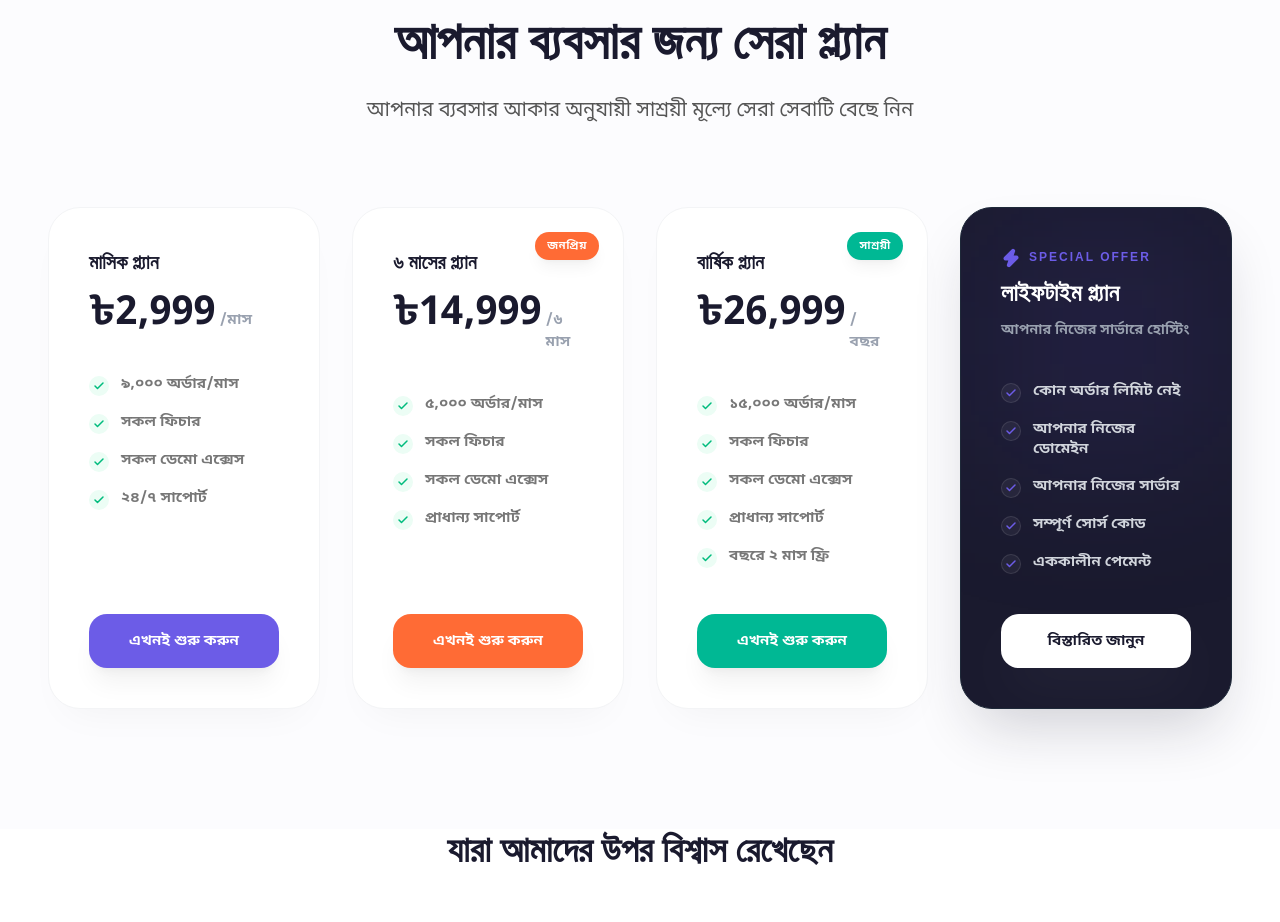
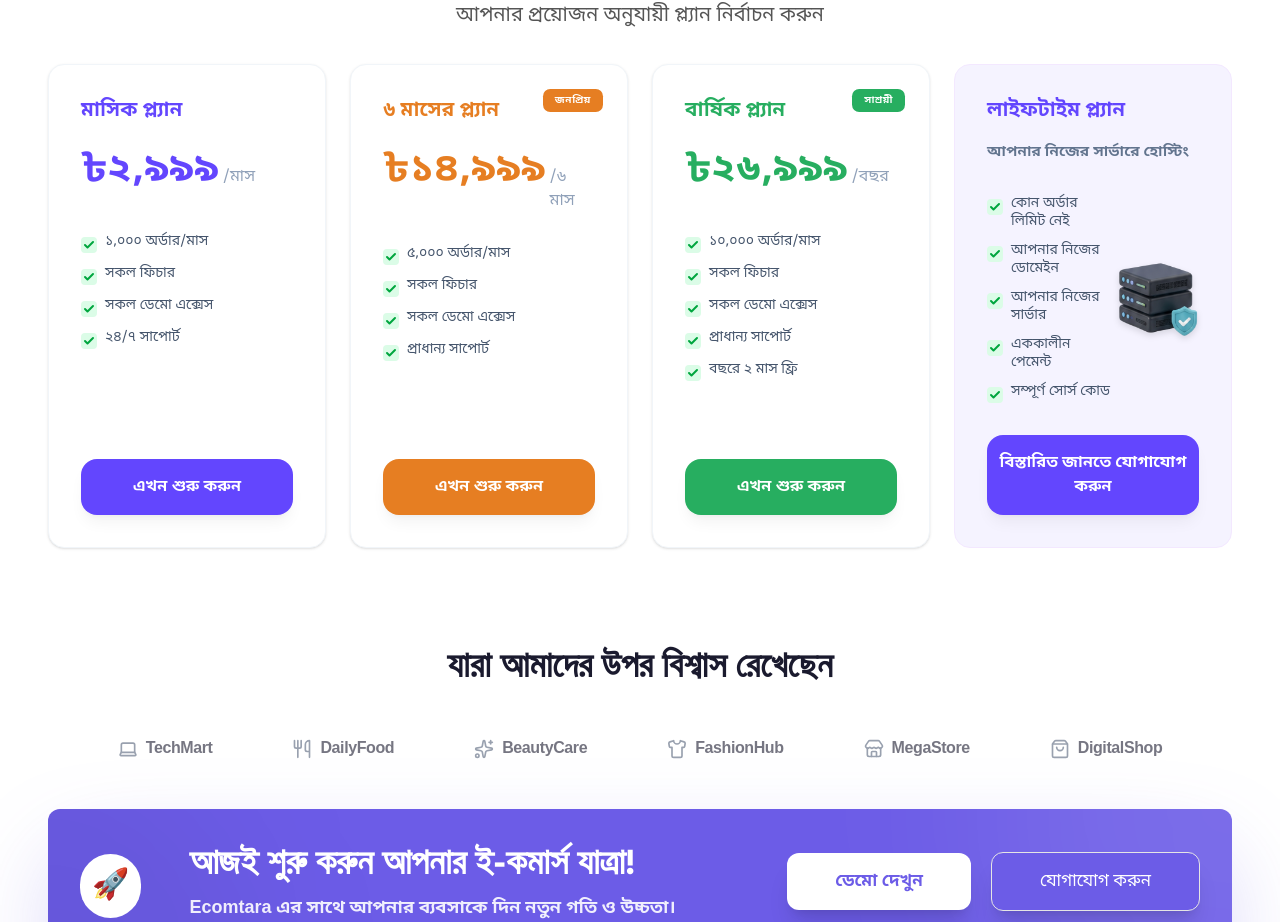
Before and after one commit to Israt-Nisha/Ecomtara, a Next.js app: page / in a window 1280 px wide. Shown: the part 2042-2964 px from the top of the page. Built offline with nearby package versions, Linux system fonts and the light colour scheme.

Commit message:
PricingSection update

```diff
--- a/src/app/page.tsx
+++ b/src/app/page.tsx
@@ -19,7 +19,7 @@ export default function Home() {
       <PricingSection />
       <TrustedSection />
       <CTABanner />
-      <Footer />
+      {/* <Footer /> */}
     </main>
   );
 }
--- a/src/components/CTABanner.tsx
+++ b/src/components/CTABanner.tsx
@@ -5,51 +5,44 @@ import { ArrowRight, MessageCircle } from "lucide-react";
 
 export default function CTABanner() {
   return (
-    <section id="contact" className="section-padding bg-white">
+    <section id="contact" className="py-8 bg-white">
       <div className="container-custom">
-        <div className="relative bg-[#6C5CE7] rounded-[40px] p-10 lg:p-20 overflow-hidden group shadow-[0_40px_100px_-20px_rgba(108,92,231,0.4)]">
+        <div className="relative bg-[#6C5CE7] rounded-xl p-4 lg:p-8 overflow-hidden group shadow-[0_40px_100px_-20px_rgba(108,92,231,0.4)]">
 
           {/* Background Decorations */}
           <div className="absolute top-0 right-0 w-[500px] h-[500px] bg-white/10 rounded-full blur-[100px] -mr-[250px] -mt-[250px] transition-transform duration-1000 group-hover:scale-110" />
           <div className="absolute bottom-0 left-0 w-[400px] h-[400px] bg-black/5 rounded-full blur-[80px] -ml-[200px] -mb-[200px]" />
 
           <div className="relative z-10 flex flex-col lg:flex-row items-center justify-between gap-12">
+            <div className="mt-2">
+              <span className="text-3xl bg-white p-3 rounded-full">🚀</span>
+            </div>
 
             {/* Center: Text */}
-            <div className="flex-1 text-center lg:text-left space-y-6">
-              <div className="inline-flex items-center gap-2 bg-white/10 text-white px-4 py-1.5 rounded-full text-sm font-black border border-white/20 backdrop-blur-md uppercase tracking-[1px]">
-                Ready to Grow?
-              </div>
-              <h2 className="text-[32px] sm:text-[44px] lg:text-[54px] font-black text-white leading-tight font-heading">
-                আজই শুরু করুন আপনার <br className="hidden lg:block" /> ই-কমার্স যাত্রা!
+            <div className="flex-1 text-center lg:text-left space-y-2">
+
+              <h2 className="text-2xl sm:text-3xl lg:text-4xl font-black text-white leading-tight font-heading">
+                আজই শুরু করুন আপনার ই-কমার্স যাত্রা!
               </h2>
-              <p className="text-white/90 text-lg lg:text-[22px] font-bold font-sans max-w-xl">
+              <p className="text-white/90 text-lg lg:text- font-bold font-sans max-w-xl">
                 Ecomtara এর সাথে আপনার ব্যবসাকে দিন নতুন গতি ও উচ্চতা।
               </p>
             </div>
 
             {/* Right: Buttons & Illustration */}
             <div className="flex flex-col items-center lg:items-end gap-10 shrink-0">
-               {/* Rocket Illustration with glow */}
-               <div className="relative">
-                  <div className="w-24 h-24 lg:w-36 lg:h-36 bg-white/10 backdrop-blur-2xl border border-white/20 rounded-[40px] flex items-center justify-center shadow-2xl relative z-10 group-hover:-translate-y-4 transition-transform duration-700 ease-out">
-                    <span className="text-5xl lg:text-7xl drop-shadow-2xl">🚀</span>
-                  </div>
-                  <div className="absolute inset-0 bg-white/20 blur-3xl rounded-full scale-150 animate-pulse" />
-               </div>
-
               <div className="flex flex-col sm:flex-row items-center gap-5">
                 <Link
                   href="#demo"
-                    className="bg-white text-[#6C5CE7] font-black px-12 py-5 rounded-2xl shadow-2xl shadow-black/10 hover:scale-105 active:scale-95 transition-all text-[17px] font-sans"
+                  className="bg-white text-[#6C5CE7] font-black px-12 py-4 rounded-xl shadow-xl shadow-black/10 hover:scale-105 active:scale-95 transition-all text-[17px] font-sans"
                 >
                   ডেমো দেখুন
                 </Link>
                 <Link
                   href="#contact"
-                    className="bg-[#1a1a2e] text-white font-black px-12 py-5 rounded-2xl shadow-2xl shadow-black/10 hover:scale-105 active:scale-95 transition-all text-[17px] flex items-center gap-2 font-sans"
+                  className="bg-[#6C5CE7] text-white font-white border border-2-white px-12 py-4 rounded-xl shadow-xl shadow-black/10 hover:scale-105 active:scale-95 transition-all text-[17px] flex items-center gap-2 font-sans"
                 >
-                    <MessageCircle className="w-5 h-5 fill-white" />
+
                   যোগাযোগ করুন
                 </Link>
               </div>
--- a/src/components/PricingSection.tsx
+++ b/src/components/PricingSection.tsx
@@ -1,132 +1,157 @@
-import { Check, Zap } from "lucide-react";
-import Image from "next/image";
+import React from 'react';
+import { Check } from 'lucide-react';
+import Image from 'next/image';
 
-const plans = [
+interface PricingPlan {
+  name: string;
+  price: string;
+  duration: string;
+  features: string[];
+  buttonText: string;
+  badge?: string;
+  badgeColor?: string;
+  isCustom?: boolean;
+  themeColor: string;
+}
+
+const plans: PricingPlan[] = [
   {
     name: "মাসিক প্ল্যান",
-    price: "৳2,999",
-    period: "/মাস",
-    features: ["৯,০০০ অর্ডার/মাস", "সকল ফিচার", "সকল ডেমো এক্সেস", "২৪/৭ সাপোর্ট"],
-    btnClass: "bg-[#6C5CE7] hover:bg-[#5A4AD1]",
-    borderTop: "border-t-[#6C5CE7]",
-    badge: null,
+    price: "২,৯৯৯",
+    duration: "/মাস",
+    features: ["১,০০০ অর্ডার/মাস", "সকল ফিচার", "সকল ডেমো এক্সেস", "২৪/৭ সাপোর্ট"],
+    buttonText: "এখন শুরু করুন",
+    themeColor: "text-[#6346FE]",
   },
   {
     name: "৬ মাসের প্ল্যান",
-    price: "৳14,999",
-    period: "/৬ মাস",
+    price: "১৪,৯৯৯",
+    duration: "/৬ মাস",
     features: ["৫,০০০ অর্ডার/মাস", "সকল ফিচার", "সকল ডেমো এক্সেস", "প্রাধান্য সাপোর্ট"],
-    btnClass: "bg-[#FF6B35] hover:bg-[#E85A24]",
-    borderTop: "border-t-[#FF6B35]",
+    buttonText: "এখন শুরু করুন",
     badge: "জনপ্রিয়",
-    badgeBg: "bg-[#FF6B35]",
+    badgeColor: "bg-[#E67E22]",
+    themeColor: "text-[#E67E22]",
   },
   {
     name: "বার্ষিক প্ল্যান",
-    price: "৳26,999",
-    period: "/বছর",
-    features: ["১৫,০০০ অর্ডার/মাস", "সকল ফিচার", "সকল ডেমো এক্সেস", "প্রাধান্য সাপোর্ট", "বছরে ২ মাস ফ্রি"],
-    btnClass: "bg-[#00B894] hover:bg-[#00A383]",
-    borderTop: "border-t-[#00B894]",
+    price: "২৬,৯৯৯",
+    duration: "/বছর",
+    features: ["১০,০০০ অর্ডার/মাস", "সকল ফিচার", "সকল ডেমো এক্সেস", "প্রাধান্য সাপোর্ট", "বছরে ২ মাস ফ্রি"],
+    buttonText: "এখন শুরু করুন",
     badge: "সাশ্রয়ী",
-    badgeBg: "bg-[#00B894]",
+    badgeColor: "bg-[#27AE60]",
+    themeColor: "text-[#27AE60]",
+  },
+  {
+    name: "লাইফটাইম প্ল্যান",
+    price: "",
+    duration: "",
+    features: ["কোন অর্ডার লিমিট নেই", "আপনার নিজের ডোমেইন", "আপনার নিজের সার্ভার", "এককালীন পেমেন্ট", "সম্পূর্ণ সোর্স কোড"],
+    buttonText: "বিস্তারিত জানতে যোগাযোগ করুন",
+    isCustom: true,
+    themeColor: "text-[#6346FE]",
   },
 ];
 
-export default function PricingSection() {
+const PricingSection: React.FC = () => {
   return (
-    <section id="pricing" className="section-padding bg-[#FCFCFE]">
+    <section className="section py-24" id="pricing">
       <div className="container-custom">
-        {/* Header */}
-        <div className="text-center mb-20 space-y-5">
-          <div className="inline-flex items-center gap-2 bg-[#6C5CE7]/5 text-[#6C5CE7] px-4 py-1.5 rounded-full text-sm font-bold border border-[#6C5CE7]/10">
-            💎 মূল্য পরিকল্পনা
-          </div>
-          <h2 className="text-[36px] sm:text-[44px] lg:text-[52px] font-black text-[#1a1a2e] leading-tight font-heading">
-            আপনার ব্যবসার জন্য সেরা প্ল্যান
+        <div className="text-center mb-8 space-y-2">
+          <h2 className="text-[32px] sm:text-[42px] lg:text-[48px] font-[900] text-[#1a1a2e] leading-tight font-noto tracking-tight">
+            SaaS মূল্য পরিকল্পনা
           </h2>
-          <p className="text-[#555] text-lg lg:text-[20px] font-medium max-w-2xl mx-auto font-sans">
-            আপনার ব্যবসার আকার অনুযায়ী সাশ্রয়ী মূল্যে সেরা সেবাটি বেছে নিন
+          <p className="text-[#555] text-lg lg:text-[20px] font-medium max-w-2xl mx-auto font-hind">
+            আপনার প্রয়োজন অনুযায়ী প্ল্যান নির্বাচন করুন
           </p>
         </div>
 
-        <div className="grid grid-cols-1 md:grid-cols-2 lg:grid-cols-4 gap-8 lg:gap-6 xl:gap-8">
-          {/* Subscription Cards */}
-          {plans.map((plan, i) => (
+        <div className="grid grid-cols-1 md:grid-cols-2 lg:grid-cols-4 gap-6 items-stretch">
+          {plans.map((plan, index) => (
             <div
-              key={i}
-              className="bg-white rounded-[32px] p-8 xl:p-10 border border-gray-100 shadow-[0_20px_40px_-20px_rgba(0,0,0,0.05)] flex flex-col relative group hover:-translate-y-3 transition-all duration-700"
+              key={index}
+              className={`relative flex flex-col p-8 rounded-2xl border transition-all duration-500 hover:-translate-y-2 ${plan.isCustom
+                ? 'bg-[#F5F3FF] border-purple-100'
+                : 'bg-white border-slate-100 shadow-sm hover:shadow-xl'
+                }`}
             >
               {plan.badge && (
-                <span className={`absolute top-6 right-6 ${plan.badgeBg} text-white text-[11px] font-black px-3 py-1.5 rounded-full uppercase tracking-wider shadow-lg shadow-black/5`}>
+                <div className={`absolute top-6 right-6 ${plan.badgeColor} text-white text-[10px] font-bold px-3 py-1 rounded-sm uppercase tracking-wider`}>
                   {plan.badge}
-                </span>
+                </div>
               )}
 
-              <div className="mb-10">
-                <h3 className="text-[20px] font-black text-[#1a1a2e] mb-4 font-heading">{plan.name}</h3>
-                <div className="flex items-baseline">
-                  <span className="text-[32px] xl:text-[40px] font-black text-[#1a1a2e] font-english leading-none">{plan.price}</span>
-                  <span className="text-[15px] font-bold text-gray-400 font-english ml-1">{plan.period}</span>
-                </div>
+              <div className="mb-8">
+                <h3 className={`text-xl font-bold font-noto mb-4 ${plan.themeColor}`}>
+                  {plan.name}
+                </h3>
+
+                {!plan.isCustom ? (
+                  <div className="flex items-baseline gap-1">
+                    <span className={`text-[32px] sm:text-[40px] font-[900] ${plan.themeColor} font-lexend`}>৳{plan.price}</span>
+                    <span className="text-slate-400 font-medium font-hind">{plan.duration}</span>
+                  </div>
+                ) : (
+                  <p className="text-[15px] text-slate-500 font-hind font-semibold">আপনার নিজের সার্ভারে হোস্টিং</p>
+                )}
               </div>
 
-              <ul className="space-y-4 mb-10 flex-1">
-                {plan.features.map((f, j) => (
-                  <li key={j} className="flex items-start gap-3 text-[14px] xl:text-[15px] font-bold text-[#555]/80 font-sans leading-snug">
-                    <div className="w-5 h-5 rounded-full bg-emerald-50 flex items-center justify-center shrink-0 mt-0.5">
-                      <Check className="w-3 h-3 text-emerald-500 stroke-[3px]" />
+              <div className="flex-1 mb-8">
+                {plan.isCustom ? (
+                  <div className="grid grid-cols-5 gap-2 items-center">
+                    <div className="col-span-3 space-y-3">
+                      {plan.features.map((feature, i) => (
+                        <div key={i} className="flex items-start gap-2">
+                          <div className="mt-1 shrink-0 w-4 h-4 rounded bg-green-100 text-green-600 flex items-center justify-center">
+                            <Check size={12} strokeWidth={4} />
+                          </div>
+                          <span className="text-slate-600 font-hind text-[14px] font-medium leading-tight">
+                            {feature}
+                          </span>
+                        </div>
+                      ))}
                     </div>
-                    {f}
-                  </li>
-                ))}
-              </ul>
 
-              <button className={`w-full ${plan.btnClass} text-white font-black py-4 rounded-[18px] transition-all active:scale-95 text-[15px] shadow-xl shadow-black/5 group-hover:scale-[1.02]`}>
-                এখনই শুরু করুন
+                    <div className="col-span-2 flex justify-center">
+                      <Image
+                        src="/server.png"
+                        alt="Server"
+                        width={120}
+                        height={120}
+                        quality={75}
+                        className="w-full max-w-[120px] h-auto object-contain drop-shadow-md"
+                      />
+                    </div>
+                  </div>
+                ) : (
+                  <div className="space-y-3">
+                    {plan.features.map((feature, i) => (
+                      <div key={i} className="flex items-start gap-2">
+                        <div className="mt-1 shrink-0 w-4 h-4 rounded bg-green-100 text-green-600 flex items-center justify-center">
+                          <Check size={12} strokeWidth={4} />
+                        </div>
+                        <span className="text-slate-600 font-hind text-[14px] font-medium leading-tight">
+                          {feature}
+                        </span>
+                      </div>
+                    ))}
+                  </div>
+                )}
+              </div>
+
+              <button className={`w-full py-4 rounded-2xl font-bold font-hind transition-all duration-300 ${index === 1 ? 'bg-[#E67E22] hover:bg-[#D35400]' :
+                index === 2 ? 'bg-[#27AE60] hover:bg-[#219150]' :
+                  'bg-[#6346FE] hover:bg-[#5235E8]'
+                } text-white shadow-lg shadow-black/5 active:scale-95`}>
+                {plan.buttonText}
               </button>
             </div>
           ))}
-
-          {/* Lifetime Card */}
-          <div className="bg-[#1a1a2e] rounded-[32px] p-8 xl:p-10 border border-gray-800 shadow-[0_30px_60px_-15px_rgba(26,26,46,0.2)] flex flex-col relative overflow-hidden group hover:-translate-y-3 transition-all duration-700">
-            {/* Glossy overlay effect */}
-            <div className="absolute top-0 right-0 w-64 h-64 bg-[#6C5CE7]/10 blur-[80px] -z-0" />
-
-            <div className="flex-1 flex flex-col z-10">
-              <div className="mb-10">
-                <div className="flex items-center gap-2 text-[#6C5CE7] mb-2">
-                  <Zap className="w-5 h-5 fill-[#6C5CE7]" />
-                  <span className="text-[12px] font-black uppercase tracking-[2px]">Special Offer</span>
-                </div>
-                <h3 className="text-[24px] font-black text-white mb-2 font-heading">লাইফটাইম প্ল্যান</h3>
-                <p className="text-[14px] font-bold text-gray-400 font-sans">আপনার নিজের সার্ভারে হোস্টিং</p>
-              </div>
-
-              <ul className="space-y-4 mb-10 flex-1">
-                {[
-                  "কোন অর্ডার লিমিট নেই",
-                  "আপনার নিজের ডোমেইন",
-                  "আপনার নিজের সার্ভার",
-                  "সম্পূর্ণ সোর্স কোড",
-                  "এককালীন পেমেন্ট",
-                ].map((f, i) => (
-                  <li key={i} className="flex items-start gap-3 text-[14px] xl:text-[15px] font-bold text-gray-300 font-sans leading-snug">
-                    <div className="w-5 h-5 rounded-full bg-white/5 flex items-center justify-center shrink-0 mt-0.5 border border-white/10">
-                      <Check className="w-3 h-3 text-[#6C5CE7] stroke-[3px]" />
-                    </div>
-                    {f}
-                  </li>
-                ))}
-              </ul>
-
-              <button className="bg-white text-[#1a1a2e] font-black py-4 rounded-[18px] transition-all active:scale-95 text-[15px] w-full shadow-2xl shadow-white/5 hover:bg-[#F8F7FF]">
-                বিস্তারিত জানুন
-              </button>
-            </div>
-          </div>
         </div>
       </div>
     </section>
   );
-}
+};
+
+export default PricingSection;
```
Also changed, not shown: public/server.png (added). Lines whose indentation alone changed are shown as unchanged.
